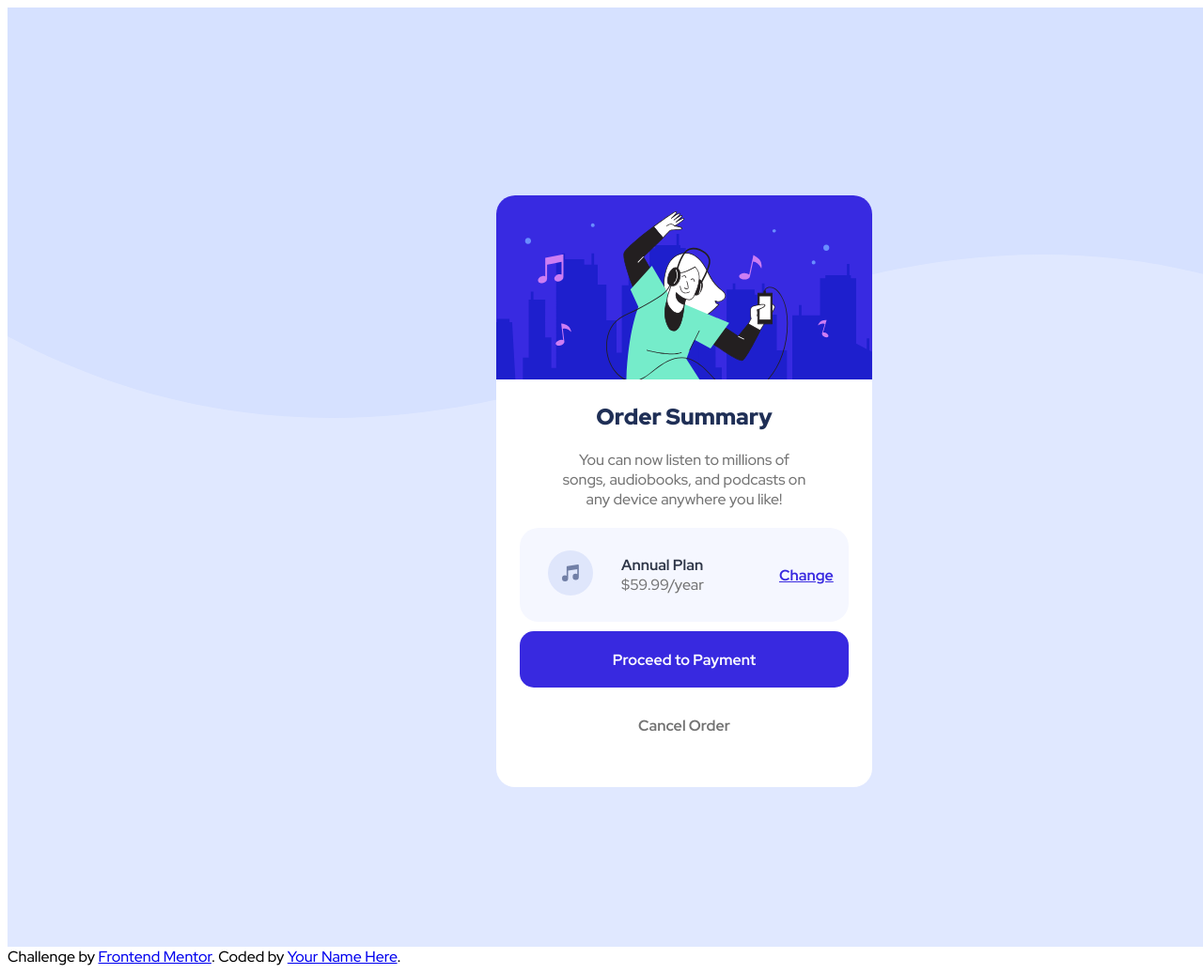
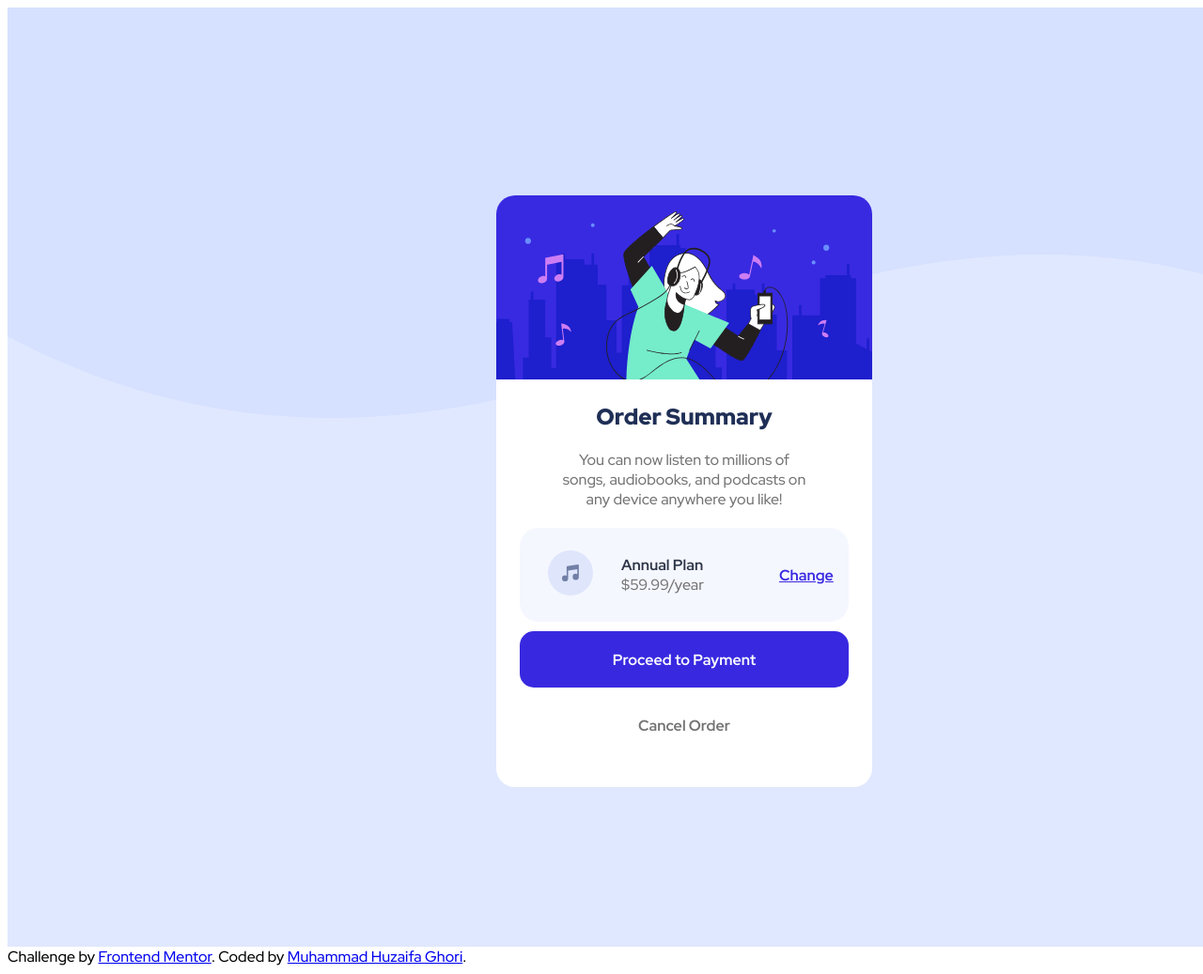
Before and after one commit to Huzaifa1910/CHALLENEGES, a plain HTML site: page order-summary-component-main/order-summary-component-main/index.html in a window 1280 px wide. Shown: the top 1037 px of the page at 94% size. Drawn offline with Linux system fonts and the light colour scheme.

Commit message:
Update index.html

```diff
--- a/order-summary-component-main/order-summary-component-main/index.html
+++ b/order-summary-component-main/order-summary-component-main/index.html
@@ -35,7 +35,7 @@
 
   <div class="attribution">
     Challenge by <a href="https://www.frontendmentor.io?ref=challenge" target="_blank">Frontend Mentor</a>.
-    Coded by <a href="#">Your Name Here</a>.
+    Coded by <a href="#">Muhammad Huzaifa Ghori</a>.
   </div>
 </body>
 </html>
```
